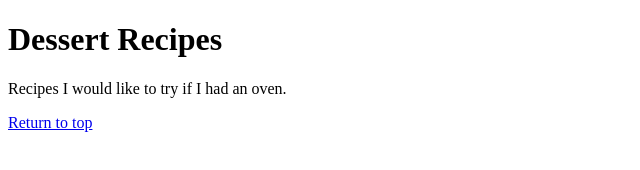
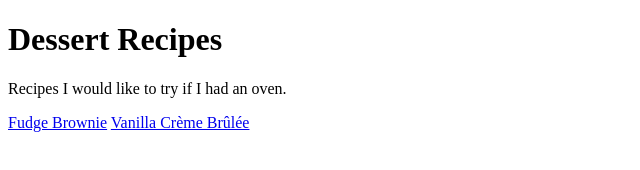
Before and after one commit to ElizabethAndriano/odin-recipes, a plain HTML site: page index.html in a window 1280 px wide. Shown: the whole page, without its empty margins (0-640 px from the left). Drawn offline with Linux system fonts and the light colour scheme.

Commit message:
Add links to recipes in main page

```diff
--- a/index.html
+++ b/index.html
@@ -11,6 +11,7 @@
 
         <!-- Links to the different recipes -->
 
-        <a href="index.html">Return to top</a>
+        <a href="pages/brownie-fudge.html">Fudge Brownie</a>
+        <a href="pages/creme-brulee.html">Vanilla Crème Brûlée</a>
     </body>
 </html>
```
